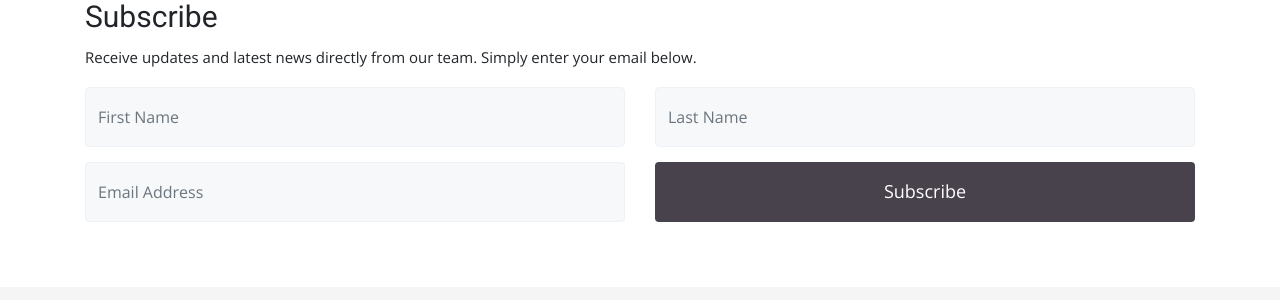
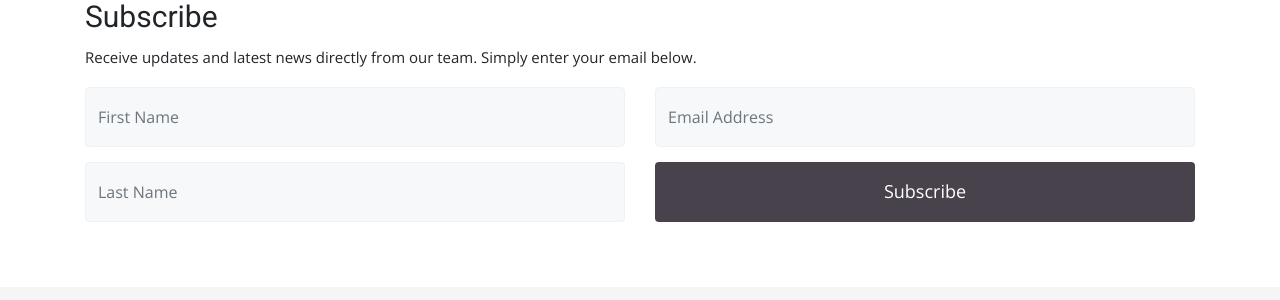
Before and after one commit to HomeIsHere/homeishere.github.io, a Jekyll site: the page built from blog.html, in a window 1280 px wide. Shown: the part 1502-1802 px from the top of the page. Built offline with Jekyll 4.4.1, drawn with Linux system fonts in a browser that asks for light colours; some web fonts are replaced; comment, search, counter and statistics services are not loaded.

Commit message:
Contact form update

```diff
--- a/_includes/contactus-kr.html
+++ b/_includes/contactus-kr.html
@@ -40,12 +40,12 @@
                 <div class="col-md-6 col-sm-12">
                     <div class="block">
                         <input type="text" name="FNAME" class="form-control" placeholder="이름" />
-                        <input type="email" name="EMAIL" class="form-control" placeholder="이메일" />
+                        <input type="text" name="LNAME" class="form-control" placeholder="성" />
                     </div>
                 </div>
                 <div class="col-md-6 col-sm-12">
                     <div class="block">
-                        <input type="text" name="LNAME" class="form-control" placeholder="성" />
+                        <input type="email" name="EMAIL" class="form-control" placeholder="이메일" />
                         <button class="btn btn-default" type="submit">구독 하기</button>
                     </div>
                 </div>
--- a/_includes/contactus.html
+++ b/_includes/contactus.html
@@ -41,12 +41,12 @@
                 <div class="col-md-6 col-sm-12">
                     <div class="block">
                         <input type="text" name="FNAME" class="form-control" placeholder="First Name" />
-                        <input type="email" name="EMAIL" class="form-control" placeholder="Email Address" />
+                        <input type="text" name="LNAME" class="form-control" placeholder="Last Name" />
                     </div>
                 </div>
                 <div class="col-md-6 col-sm-12">
                     <div class="block">
-                        <input type="text" name="LNAME" class="form-control" placeholder="Last Name" />
+                        <input type="email" name="EMAIL" class="form-control" placeholder="Email Address" />
                         <button class="btn btn-default" type="submit">Subscribe</button>
                     </div>
                 </div>
```
